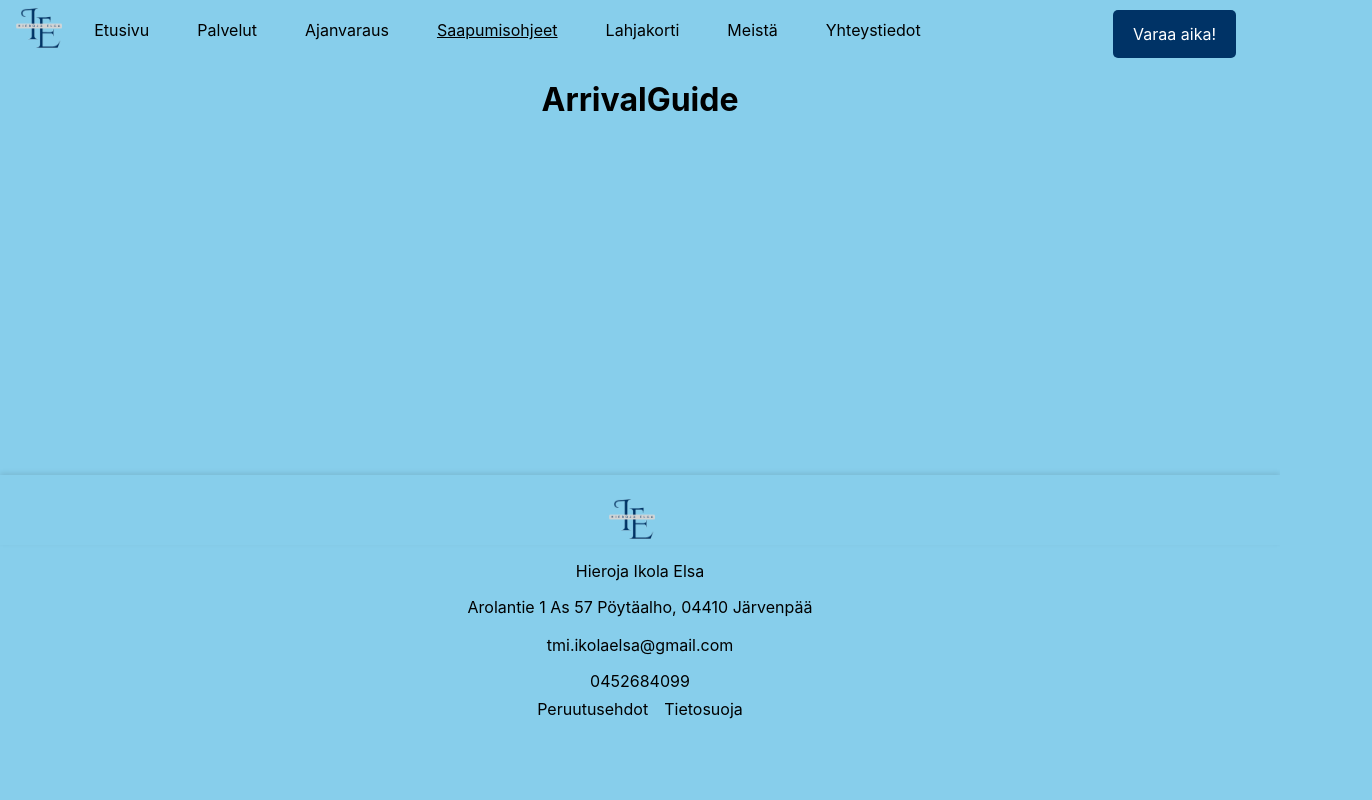
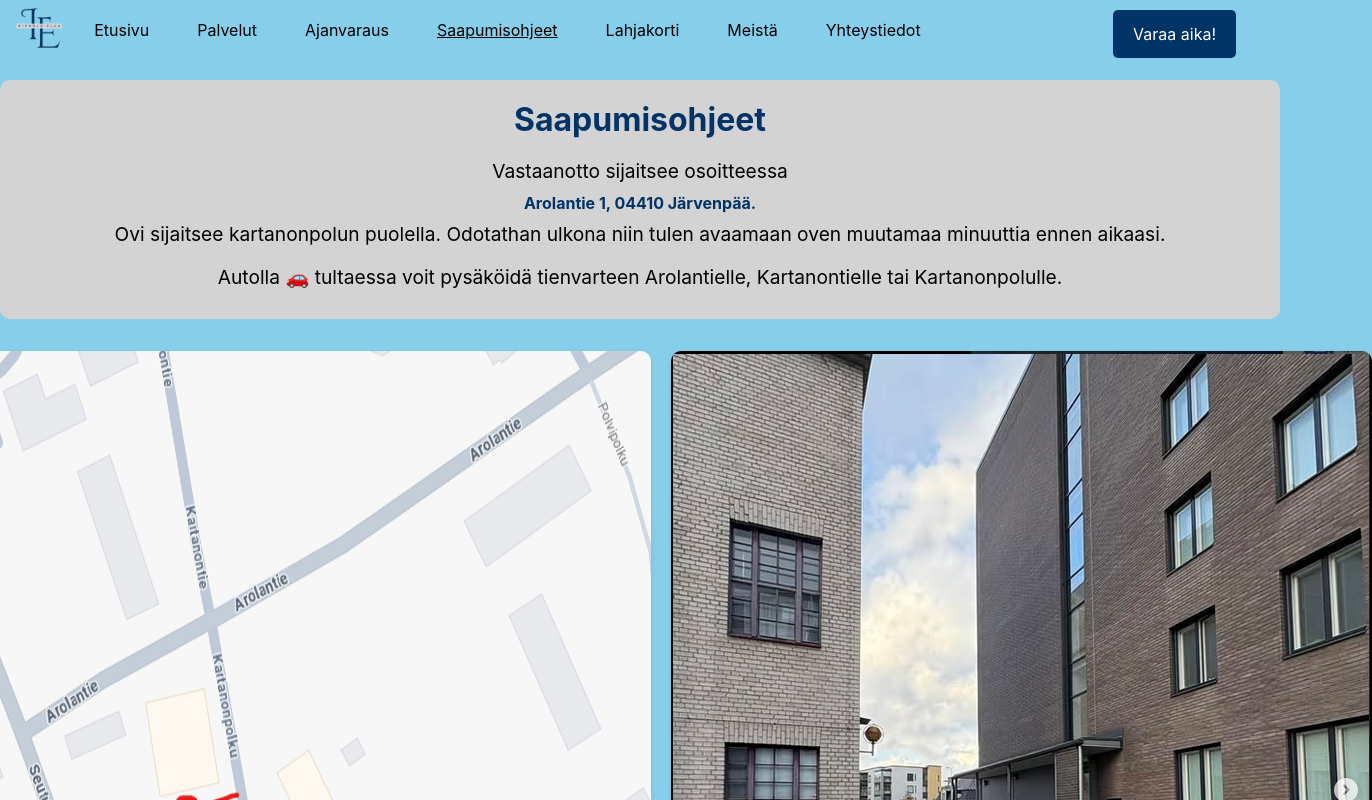
Before and after one commit to Amikola/Elsan-sivut, a React (Vite) app: page /arrivalguide in a window 1280 px wide. Shown: the top 800 px of the page, 1372 px wide, since content can reach past the window. Built offline with nearby package versions, Linux system fonts and the light colour scheme.

Commit message:
Added arrival guide

```diff
--- a/src/pages/ArrivalGuide/ArrivalGuide.css
+++ b/src/pages/ArrivalGuide/ArrivalGuide.css
@@ -0,0 +1,89 @@
+/* General Reset */
+* {
+  margin: 0;
+  padding: 0;
+  box-sizing: border-box;
+}
+
+body {
+  font-family: Inter, system-ui, Avenir, Helvetica, Arial, sans-serif;
+  background-color: var(--sky-blue);
+  color: black;
+}
+
+h1 {
+  color: var(--dark-blue);
+  margin-bottom: 20px;
+}
+
+p {
+  margin: 0.5em 0;
+}
+
+/* Arrival Content Section */
+.ArrivalContent {
+  text-align: center;
+  padding: 20px;
+  background-color: var(--light-grey);
+  border-radius: 10px;
+  margin-bottom: 2em;
+}
+
+.ArrivalText {
+  margin-bottom: 1em;
+}
+
+.ArrivalText p {
+  font-size: 1.2em;
+  color: black;
+}
+
+.ArrivalText a {
+  color: var(--dark-blue);
+  text-decoration: none;
+  font-weight: bold;
+}
+
+.ArrivalText a:hover {
+  text-decoration: underline;
+}
+
+.ParkingText {
+  font-size: 1.2em;
+  color: black;
+  margin-top: 1em;
+}
+
+/* Arrival Images Section */
+.ArrivalImages {
+  display: flex;
+  justify-content: center;
+  gap: 20px;
+}
+
+.ArrivalImages img {
+  max-width: 100%;
+  height: auto;
+  border-radius: 10px;
+  box-shadow: 0 2px 5px rgba(0, 0, 0, 0.1);
+}
+
+/* Media query for mobile screens */
+@media (max-width: 767px) {
+  .ArrivalContent {
+    padding: 10px;
+  }
+
+  .ArrivalImages {
+    flex-direction: column;
+    align-items: center;
+  }
+
+  .ArrivalImages img {
+    width: 90%;
+    margin-bottom: 20px;
+  }
+  .ArrivalContent {
+    padding: 10px;
+  }
+}
--- a/src/pages/ArrivalGuide/ArrivalGuide.tsx
+++ b/src/pages/ArrivalGuide/ArrivalGuide.tsx
@@ -3,7 +3,19 @@ import "./ArrivalGuide.css"
 function ArrivalGuide() {
     return (
       <div>
-        <h1>ArrivalGuide</h1>
+        <div className="ArrivalContent">
+        <h1>Saapumisohjeet</h1>
+        <div className="ArrivalText">
+        <p>Vastaanotto sijaitsee osoitteessa </p> <a href="https://www.google.com/maps?q=Arolantie+1+As+57+P%C3%B6yt%C3%A4alho,+04410+J%C3%A4rvenp%C3%A4%C3%A4"> Arolantie 1, 04410 Järvenpää.</a>
+        <p> Ovi sijaitsee kartanonpolun puolella. Odotathan ulkona niin tulen avaamaan oven muutamaa minuuttia ennen aikaasi.</p>
+        </div>
+        <p className="ParkingText">Autolla 🚗 tultaessa voit pysäköidä tienvarteen Arolantielle, Kartanontielle tai Kartanonpolulle. </p>
+        </div>
+
+        <div className="ArrivalImages">
+        <img src="src/assets/ReittiElsa.png"></img>
+        <img src="src/assets/ElsaOvi.png"></img>
+        </div>
       </div>
     );
   }
```
Also changed, not shown: src/assets/ElsaOvi.png (added), src/assets/ReittiElsa.png (added).
